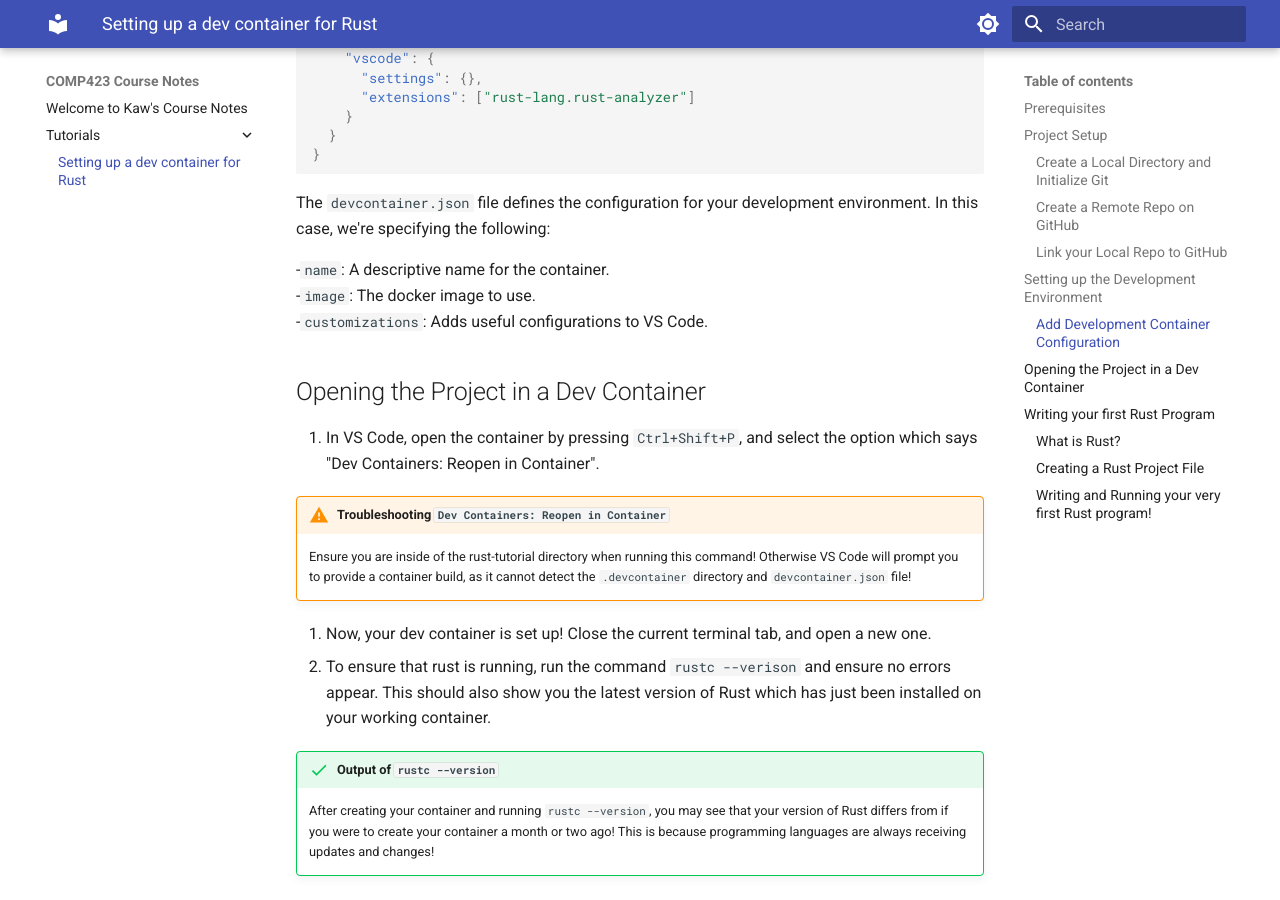
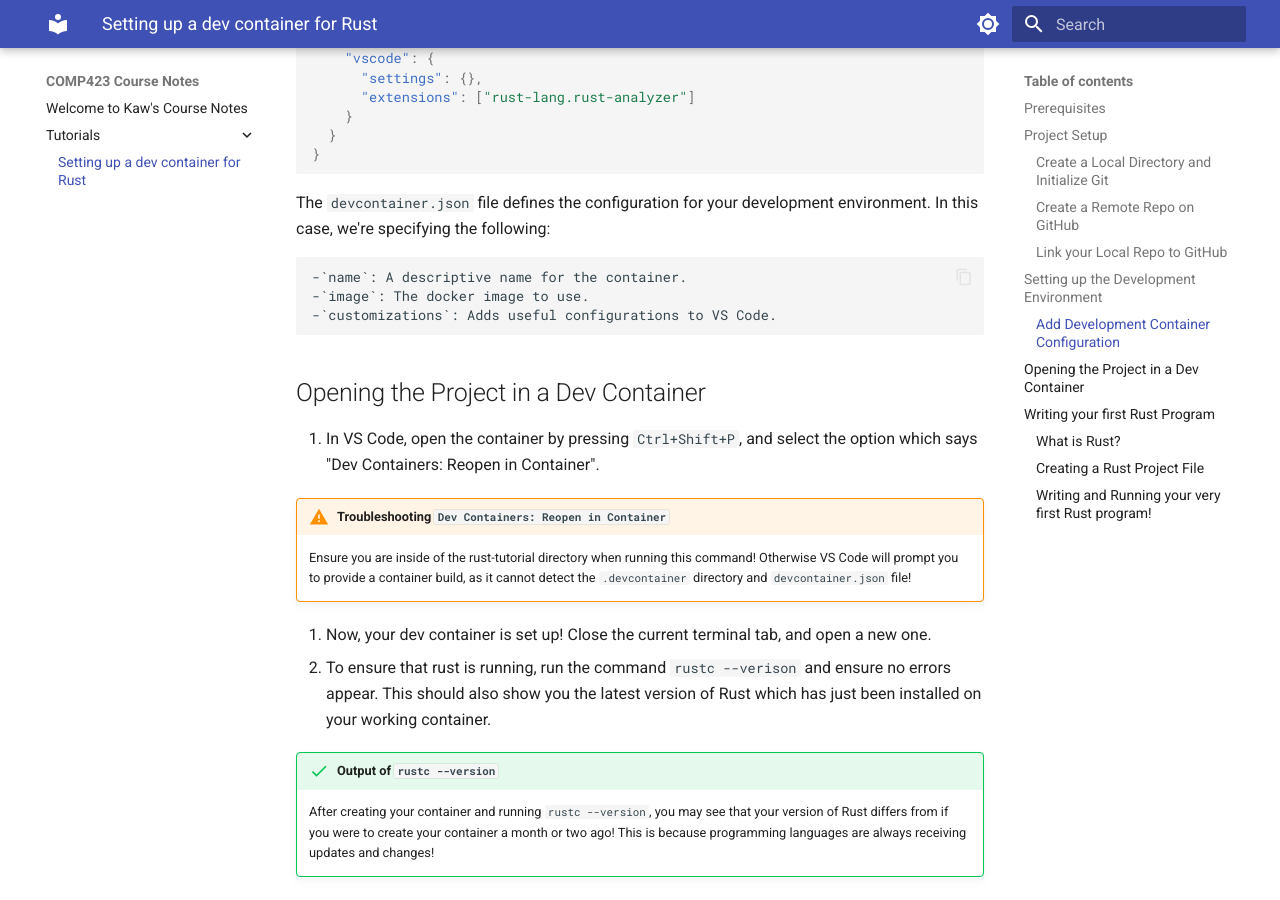
Before and after one commit to kawbu/comp423-course-notes, an MkDocs documentation site: the page built from docs/tutorials/rust-setup.md, in a window 1280 px wide and 900 px high, scrolled down 2334 px. Built offline with MkDocs 1.6.1 and Material for MkDocs 9.7.7, drawn with Linux system fonts in a browser that asks for light colours.

Commit message:
formatting changes for clarity

```diff
--- a/docs/tutorials/rust-setup.md
+++ b/docs/tutorials/rust-setup.md
@@ -94,9 +94,9 @@ Replace `<bob-ross>` with your GitHub username.
 
 The `devcontainer.json` file defines the configuration for your development environment. In this case, we're specifying the following:
 
--`name`: A descriptive name for the container.
--`image`: The docker image to use.
--`customizations`: Adds useful configurations to VS Code.
+    -`name`: A descriptive name for the container.
+    -`image`: The docker image to use.
+    -`customizations`: Adds useful configurations to VS Code.
 
 ## Opening the Project in a Dev Container
 
@@ -155,4 +155,4 @@ As you can see, this syntax is very similar to languages such as C and Java!
 !!! info "`cargo build` vs `cargo run`"
     The command `cargo build` is used to compile `.rs` code into a format where it can be turned into a program. On the other hand, the `cargo run` is typically used to execute the file that has just been compiled. However, if a compiled file does not exist, then the `cargo run` command will first compile the `.rs` file, and then run it.
 
-Congratulations, you have written and ran your very first Rust program using the Cargo package manager!
+**Congratulations, you have written and ran your very first Rust program using the Cargo package manager!**
```
